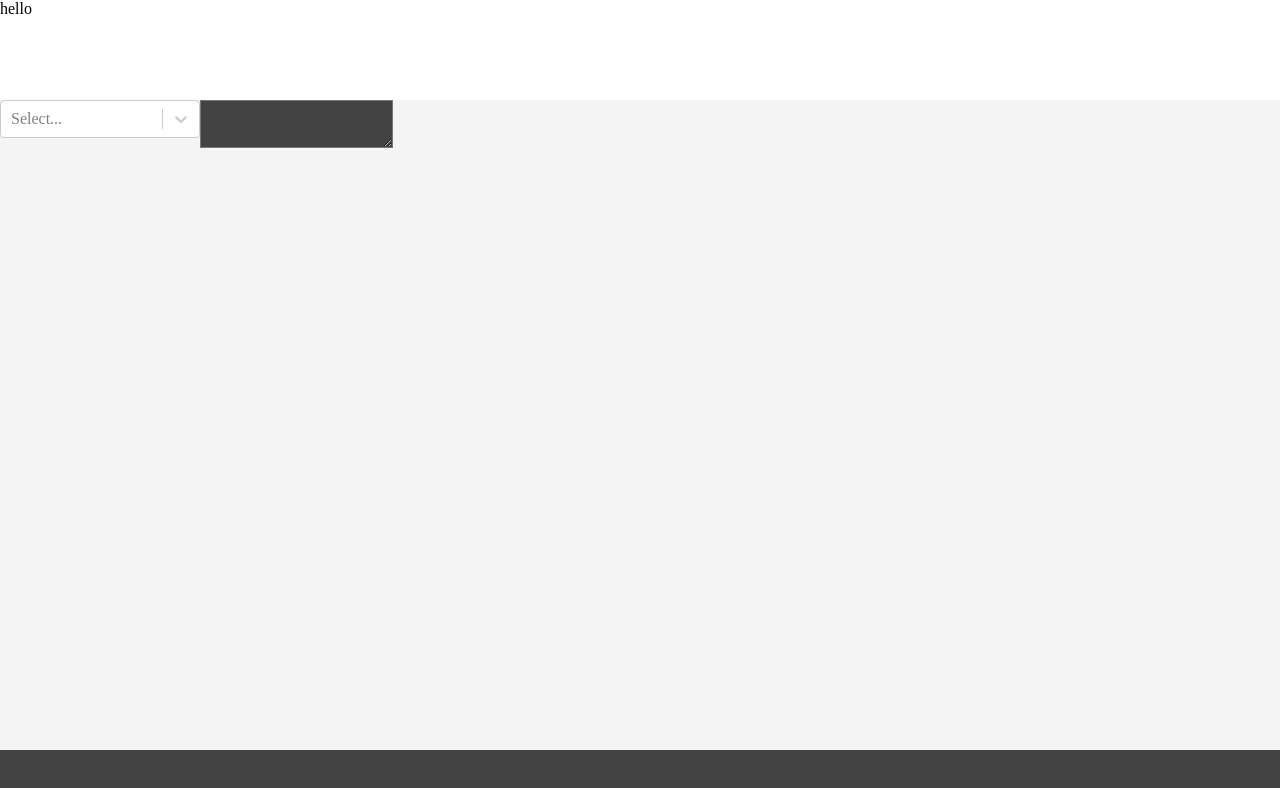
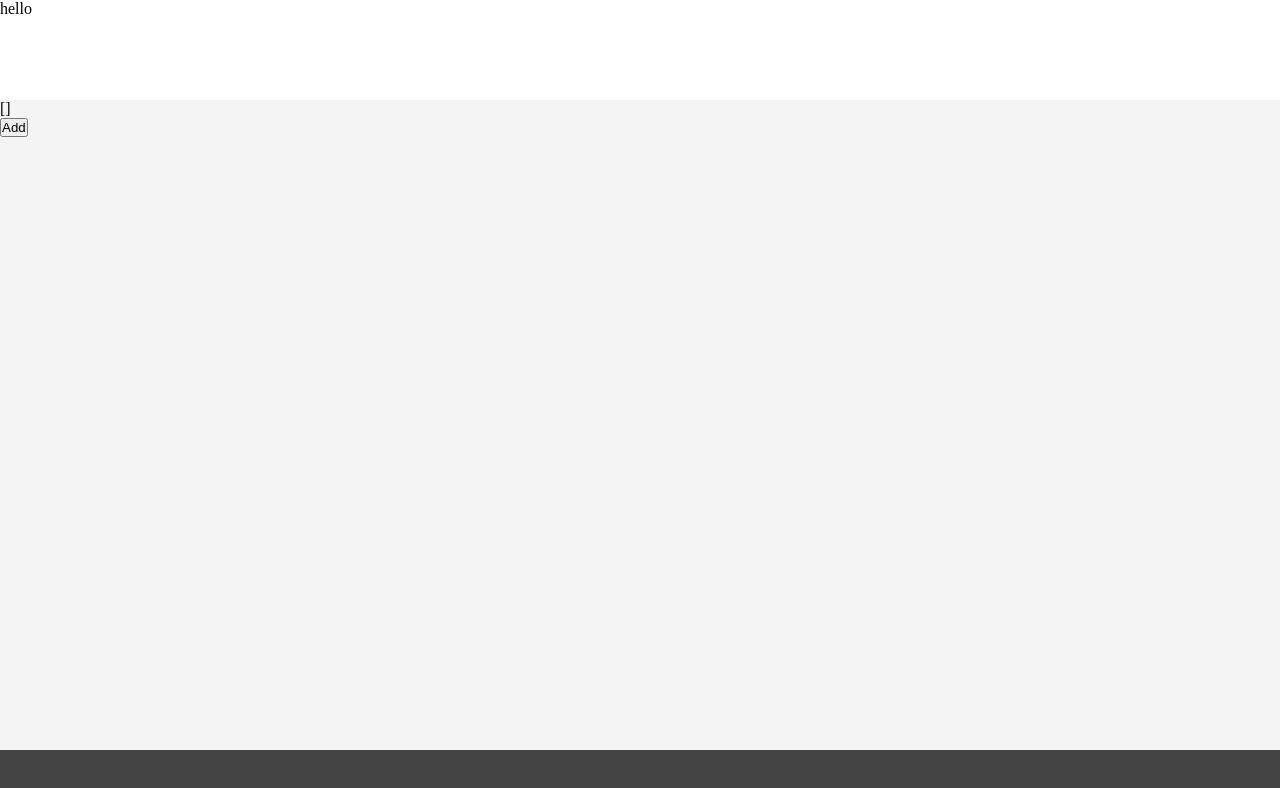
Before and after one commit to woodward54/classARoom_FrontEnd, a React (Vite) app: page / in a window 1280 px wide. Shown: the top 788 px of the page. Built offline with nearby package versions, Linux system fonts and the light colour scheme.

Commit message:
end of ng=ight

```diff
--- a/src/components/App.jsx
+++ b/src/components/App.jsx
@@ -3,7 +3,8 @@ import { CreateEntityField } from './CreateEntitiyField'
 
 export const App = (props) => {
 
-  const message = "asdfasdf"
+  const message = "asdfasdf";
+  const [components, setComponents] = React.useState([]);
 
   return (
     <div className="app">
@@ -11,7 +12,22 @@ export const App = (props) => {
         {props.name}
       </header>
       <main className="app__main">
-        <CreateEntityField />
+        {components.map((component, i) => {
+          return [
+            <CreateEntityField onChange={state => {
+              const newComponents = Object.assign([], components);
+              newComponents.splice(i, 1, state);
+              setComponents(newComponents);
+            }} />,
+            <button onClick={() => {
+              const newComponents = Object.assign([], components);
+              newComponents.splice(i, 1);
+              setComponents(newComponents)
+            }}>X</button>
+          ]
+          })}
+          <div>{JSON.stringify(components)}</div>
+        <button onClick={() => setComponents([...components, {}])}>Add</button>
       </main>
       <footer className="app__footer"></footer>
     </div>
--- a/src/components/CreateEntitiyField.jsx
+++ b/src/components/CreateEntitiyField.jsx
@@ -3,8 +3,7 @@ import Select from 'react-select'
 
 export const CreateEntityField = ({ onChange }) => {
 
-  const [ selectedPirmative, setSelectedPrimative ] = React.useState('box')
-
+  const [state, setState] = React.useState({});
 
   const options = [
     { value: 'sphere', label: 'Sphere' },
@@ -14,18 +13,46 @@ export const CreateEntityField = ({ onChange }) => {
     { value: 'sky', label: 'Sky' },
   ]
 
+  const updateState = (s) => {
+    const newState = {
+      ...state,
+      ...s,
+    };
+    setState(newState);
+    onChange(newState);
+  }
+
   return (
     <div className="create-entity-field">
       <div className="create-entity-field__type">
-        <Select
-          value={selectedPirmative}
-          onChange={value => setSelectedPrimative(value)}
-          options={options}
-        />
+
+        {/* <div>{JSON.stringify(state)}</div> */}
+
+        <div className="select">
+          <Select
+            value={state.type}
+            onChange={value => updateState({ type: value.value })}
+            options={options}
+          />
+        </div>
+
+
       </div>
-      <div className="create-entity-field__editor">
+      {state.type === 'sphere' && <div className="create-entity-field__editor">
+        <textarea className="create-entity-field__editor-textarea" onChange={(event) => updateState({ radius: event.target.value })}></textarea>
+      </div>}
+
+      {state.type === 'circle' && <div className=""> here
+
+      </div>}
+
+      {state.type === 'box' && <div className="create-entity-field__editor">
         <textarea className="create-entity-field__editor-textarea"></textarea>
-      </div>
+      </div>}
+
+      {/* <div className="create-entity-field__editor">
+        <textarea className="create-entity-field__editor-textarea"></textarea>
+      </div> */}
     </div>
   )
 }
--- a/src/style.css
+++ b/src/style.css
@@ -29,9 +29,18 @@
   display: grid;
   grid-template-columns: 200px 1fr;
 }
-.create-entity-field__editor {}
+.create-entity-field__editor {
+
+  /*grid-template-columns: 200px 1fr;*/
+  padding: 8px;
+}
+
 .create-entity-field__editor-textarea {
   color: white;
   background: #434343;
   padding: 8px;
 }
+
+.select {
+  padding: 10px;
+}
```
Also changed, not shown: 1 other file (tests, documents, lock files or other folders).
